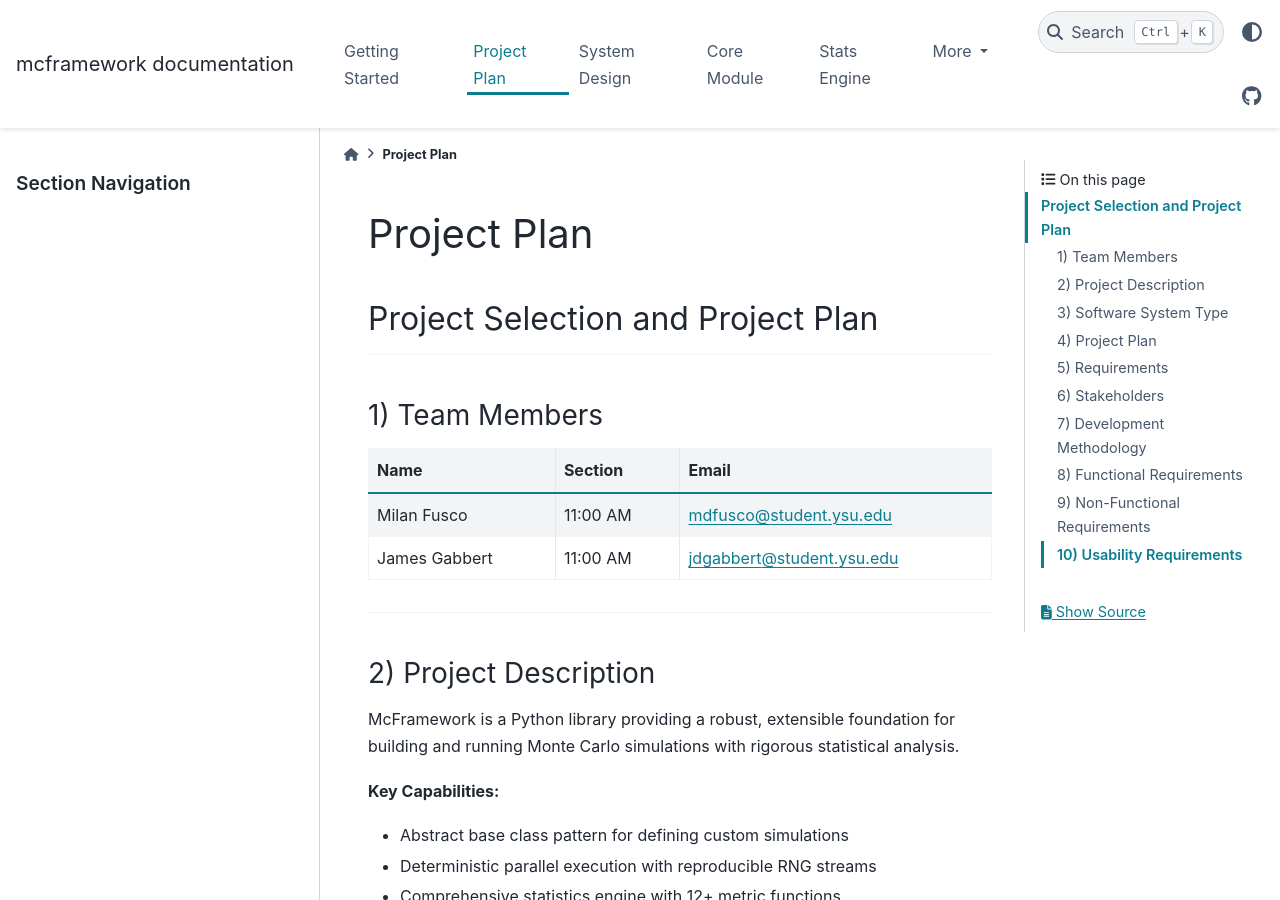
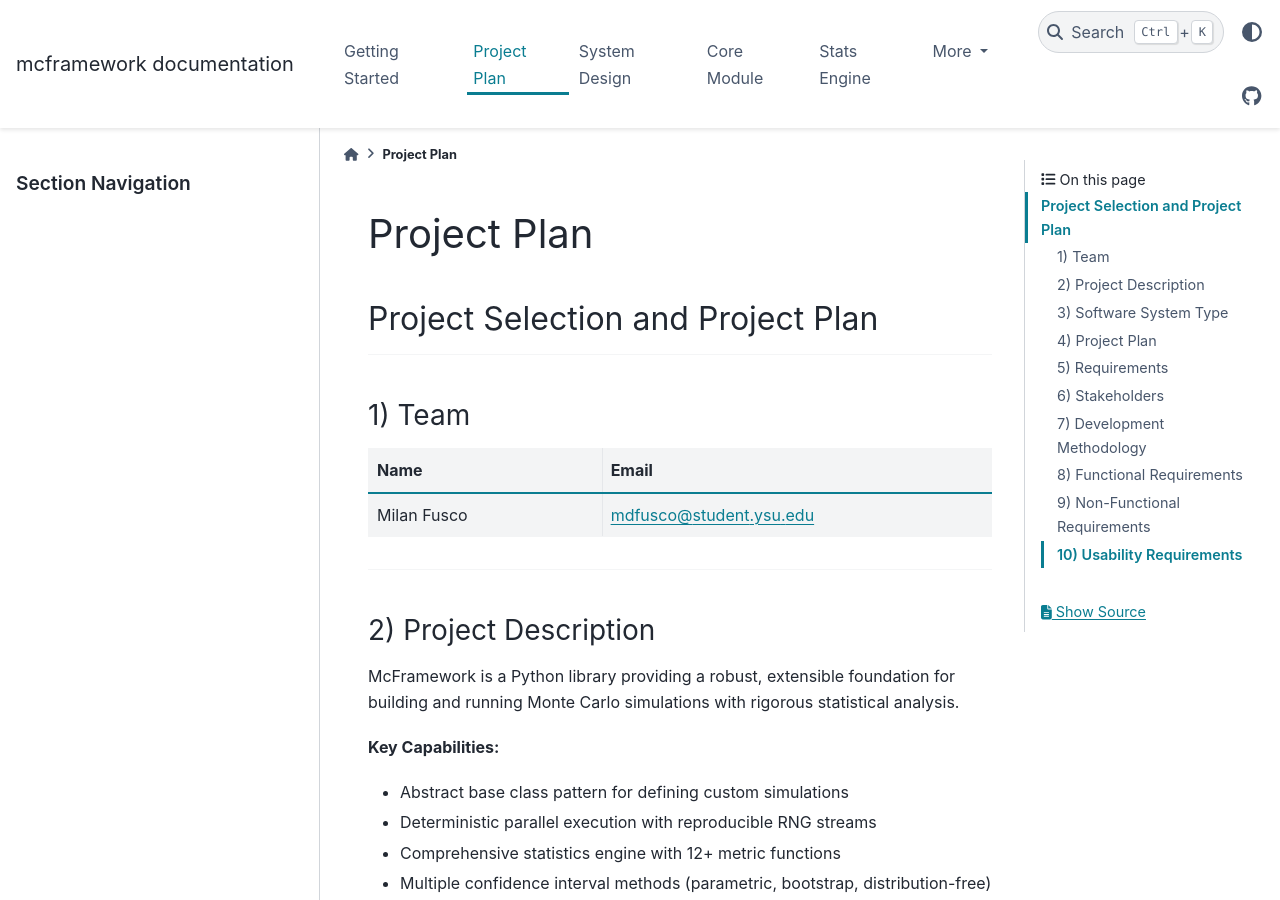
Before and after one commit to milanfusco/mcFramework, a Sphinx documentation site: the page built from docs/source/PROJECT_PLAN.rst, in a window 1280 px wide and 900 px high. Built offline with Sphinx 7.4.7 and the PyData theme 0.15.4, drawn with Linux system fonts in a browser that asks for light colours.

Commit message:
Revise project plan and table formatting
Updated project plan and adjusted table widths.

```diff
--- a/docs/source/PROJECT_PLAN.rst
+++ b/docs/source/PROJECT_PLAN.rst
@@ -7,23 +7,17 @@
 
 ----
 
-1) Team Members
+1) Team
 ---------------
 
 .. list-table::
    :header-rows: 1
-   :widths: 30 20 50
+   :widths: 30 50
 
    * - Name
-     - Section
      - Email
    * - Milan Fusco
-     - 11:00 AM
      - mdfusco@student.ysu.edu
-   * - James Gabbert
-     - 11:00 AM
-     - jdgabbert@student.ysu.edu
-
 ----
 
 2) Project Description
```
